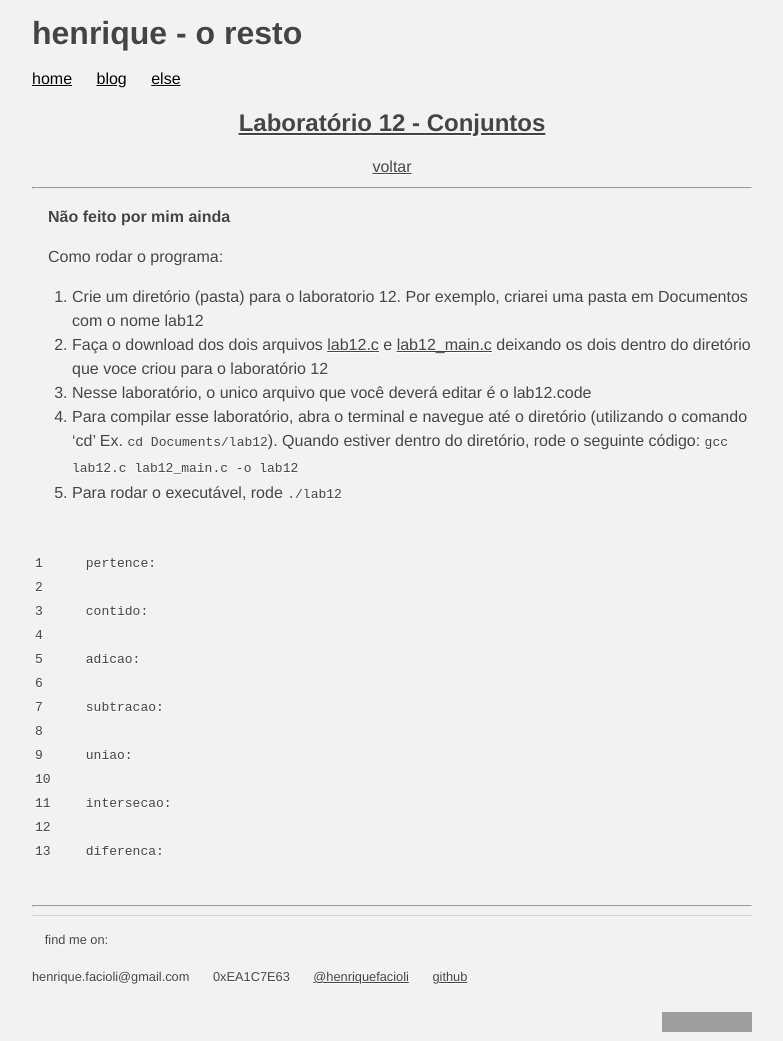
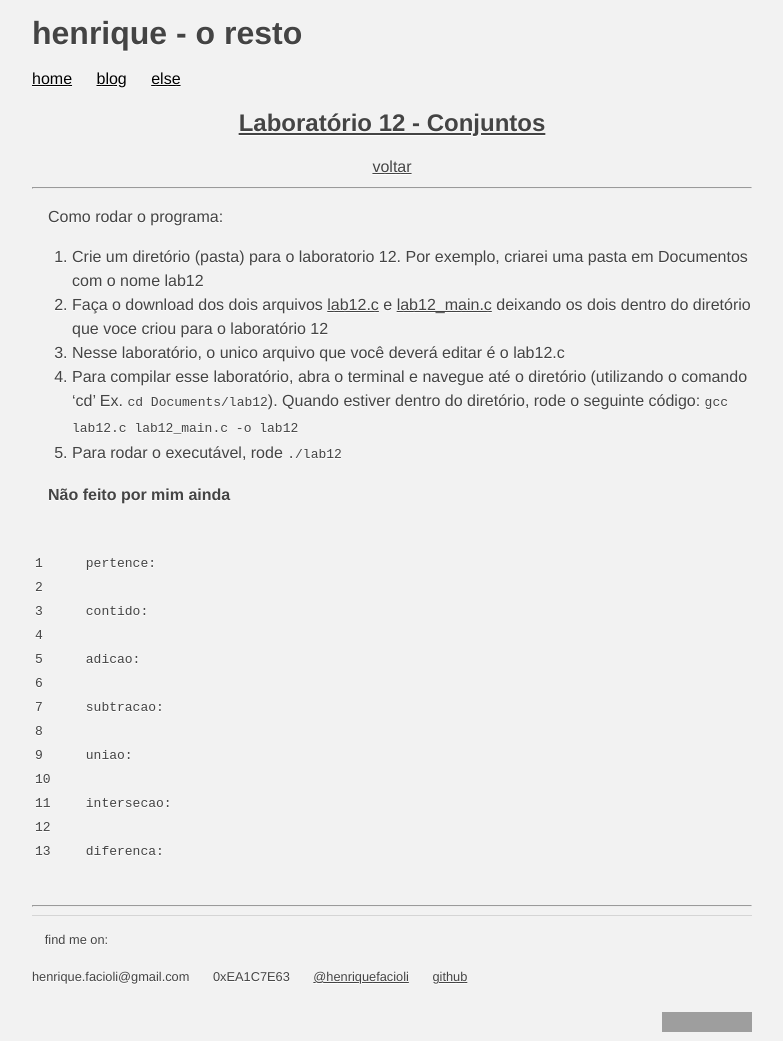
Before and after one commit to faciolihenrique/henriquefacioli.github.io, a Jekyll site: the page built from else/mc102/1s2016/pseudo12.md, in a window 1280 px wide. Shown: the whole page, without its empty margins (248-1031 px from the left). Built offline with Jekyll 4.4.1, drawn with Linux system fonts in a browser that asks for light colours; grey boxes are pictures that could not be loaded.

Commit message:
Mudanca da ordem do arquivo

```diff
--- a/else/mc102/1s2016/pseudo12.md
+++ b/else/mc102/1s2016/pseudo12.md
@@ -4,17 +4,16 @@ title: henrique - o resto
 postName: <a href="https://susy.ic.unicamp.br:9999/mc102ij/12/enunc.html">Laboratório 12 - Conjuntos</a>
 anterior: ../
 ---
-**Não feito por mim ainda**
-
 Como rodar o programa:
 
   1. Crie um diretório (pasta) para o laboratorio 12. Por exemplo, criarei uma pasta em Documentos com o nome lab12
   2. Faça o download dos dois arquivos [lab12.c](https://susy.ic.unicamp.br:9999/mc102ij/12/aux/lab12.c) e [lab12_main.c](https://susy.ic.unicamp.br:9999/mc102ij/12/aux/lab12_main.c) deixando os dois dentro do diretório que voce criou para o laboratório 12
-  3. Nesse laboratório, o unico arquivo que você deverá editar é o lab12.code
+  3. Nesse laboratório, o unico arquivo que você deverá editar é o lab12.c
   4. Para compilar esse laboratório, abra o terminal e navegue até o diretório (utilizando o comando 'cd' Ex. <code>cd Documents/lab12</code>). Quando estiver dentro do diretório, rode o seguinte código:
   <code>gcc lab12.c lab12_main.c -o lab12</code>
   5. Para rodar o executável, rode <code>./lab12</code>
 
+**Não feito por mim ainda**
 
 {% highlight b linenos%}
     pertence:
```
